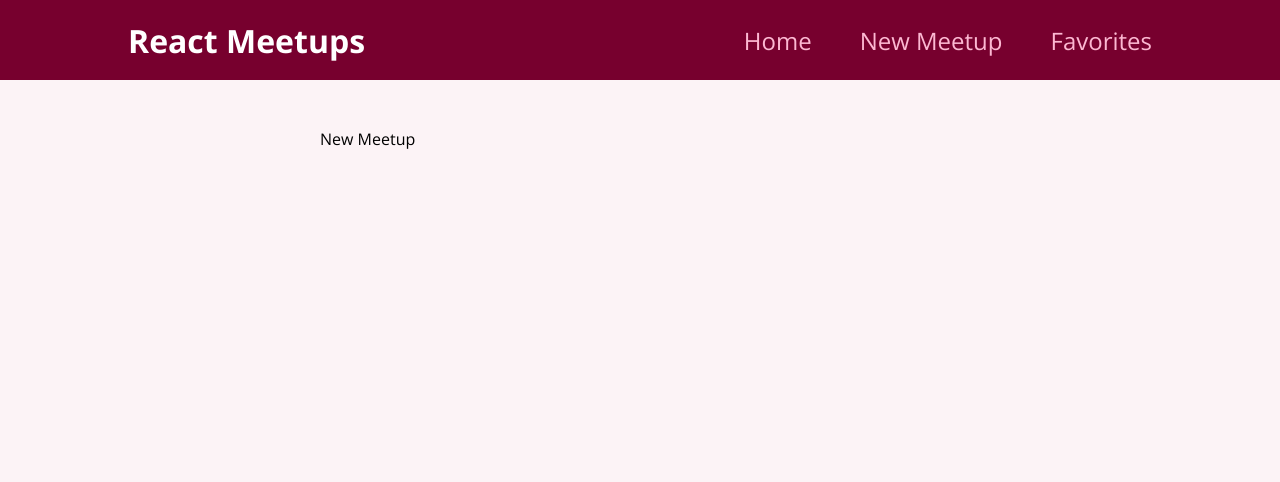
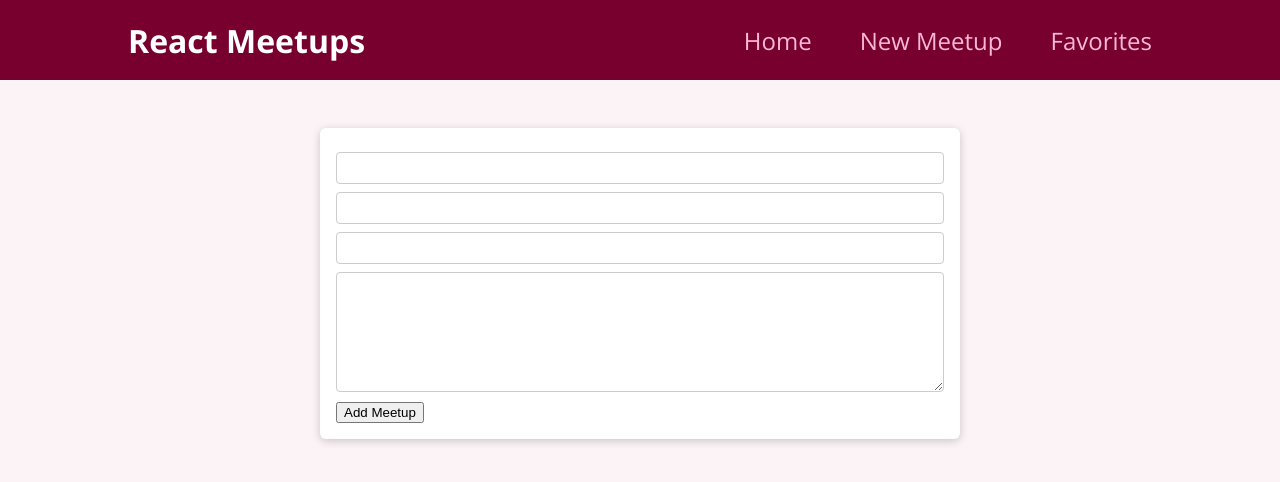
Before and after one commit to Telekolki/meetups-list, a React (Create React App) app: page /new-meetup in a window 1280 px wide. Shown: the top 482 px of the page. Built offline with nearby package versions, Linux system fonts and the light colour scheme.

Commit message:
new meetup form added

```diff
--- /dev/null
+++ b/src/components/meetups/NewMeetupForm.js
@@ -0,0 +1,66 @@
+import { useRef } from "react";
+import Card from "../ui/Card";
+import classes from "./NewMeetupForm.module.css";
+
+const NewMeetupForm = () => {
+  const titleInputRef = useRef();
+  const imageInputRef = useRef();
+  const addressInputRef = useRef();
+  const descriptionInputRef = useRef();
+
+  const submitHandler = (event) => {
+    event.preventDefault();
+
+    const enteredTitle = titleInputRef.current.value;
+    const enteredImage = imageInputRef.current.value;
+    const enteredAddress = addressInputRef.current.value;
+    const enteredDescription = descriptionInputRef.current.value;
+
+    const meetupData = {
+      title: enteredTitle,
+      image: enteredImage,
+      address: enteredAddress,
+      description: enteredDescription,
+    };
+
+    console.log(meetupData);
+  };
+
+  return (
+    <Card>
+      <form className={classes.form} onSubmit={submitHandler}>
+        <div className={classes.control}>
+          <label htmlFor="title"></label>
+          <input type="text" required id="title" ref={titleInputRef}></input>
+        </div>
+        <div className={classes.control}>
+          <label htmlFor="image"></label>
+          <input type="url" required id="image" ref={imageInputRef}></input>
+        </div>
+        <div className={classes.control}>
+          <label htmlFor="address"></label>
+          <input
+            type="text"
+            required
+            id="address"
+            ref={addressInputRef}
+          ></input>
+        </div>
+        <div className={classes.control}>
+          <label htmlFor="description"></label>
+          <textarea
+            required
+            id="description"
+            rows="5"
+            ref={descriptionInputRef}
+          ></textarea>
+        </div>
+        <div className={classes.action}>
+          <button>Add Meetup</button>
+        </div>
+      </form>
+    </Card>
+  );
+};
+
+export default NewMeetupForm;
--- /dev/null
+++ b/src/components/meetups/NewMeetupForm.module.css
@@ -0,0 +1,45 @@
+.form {
+    padding: 1rem;
+  }
+
+  .control {
+    margin-bottom: 0.5rem;
+  }
+
+  .control label {
+    display: block;
+    font-weight: bold;
+    margin-bottom: 0.5rem;
+  }
+
+  .control input,
+  .control textarea {
+    display: block;
+    font: inherit;
+    border-radius: 4px;
+    border: 1px solid #ccc;
+    padding: 0.25rem;
+    width: 100%;
+  }
+
+  .actions {
+    margin-top: 1rem;
+    text-align: right;
+  }
+
+  .actions button {
+    font: inherit;
+    cursor: pointer;
+    background-color: #77002e;
+    color: white;
+    padding: 0.5rem 1.5rem;
+    border: 1px solid #77002e;
+    border-radius: 4px;
+    font-weight: bold;
+  }
+
+  .actions button:hover,
+  .actions button:active {
+    background-color: #a50e48;
+    border-color: #a50e48;
+  }
--- a/src/pages/NewMeetup.js
+++ b/src/pages/NewMeetup.js
@@ -1,5 +1,7 @@
+import NewMeetupForm from "../components/meetups/NewMeetupForm";
+
 const NewMeetupPage = () => {
-  return <div>New Meetup</div>;
+  return <NewMeetupForm></NewMeetupForm>;
 };
 
 export default NewMeetupPage;
```
